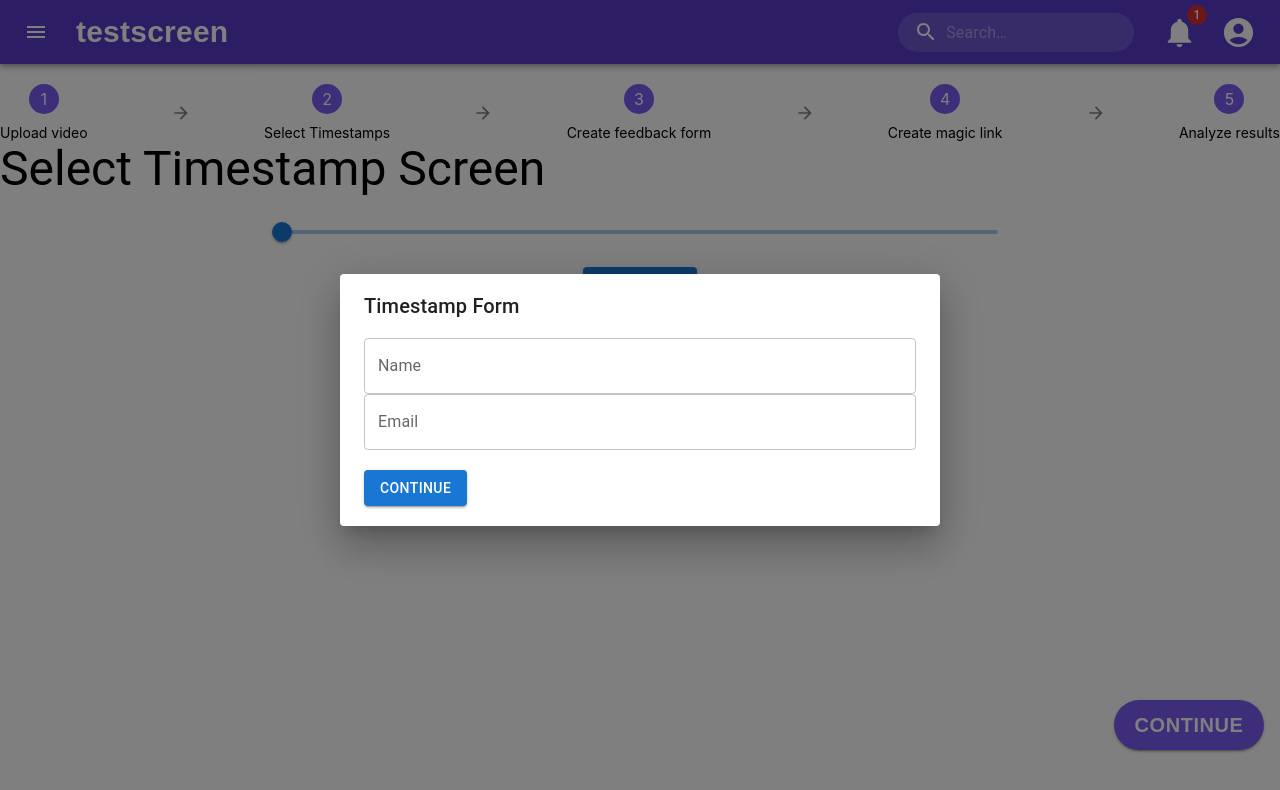
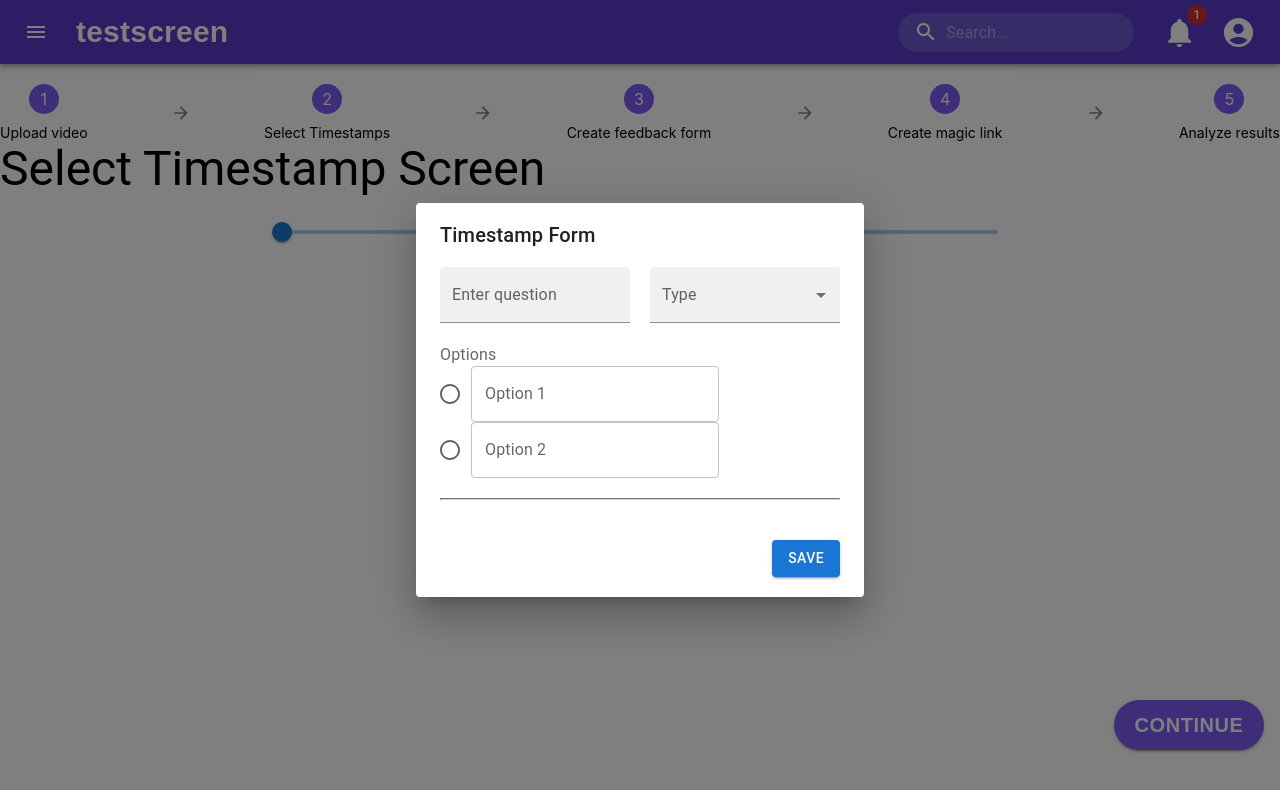
Before and after one commit to punsnprotons/testscreen, a React (Create React App) app: page /selecttime in a window 1280 px wide. Both pictures are taken after a click on the button "OPEN FORM". Shown: the top 790 px of the page. Built offline with nearby package versions, Linux system fonts and the light colour scheme.

Commit message:
Select Timestamp screen - Timestamp form creation and display

```diff
--- a/src/components/SelectTimestamps.js
+++ b/src/components/SelectTimestamps.js
@@ -3,25 +3,30 @@ import Demo from './subcomponents/Demo';
 import ScreenWrapper from './ScreenWrapper';
 import ProgressIndicator from './subcomponents/ProgressIndicator';
 import { useNavigate, useLocation } from 'react-router-dom';
-import { Typography, Slider, Button, Dialog, DialogTitle, DialogContent, TextField } from '@mui/material';
+import { Typography, Slider, Button, Dialog, DialogTitle, DialogContent, TextField, Box, List, ListItem, ListItemText, MenuItem } from '@mui/material';
+import { FormControl, FormLabel, RadioGroup, FormControlLabel, Radio, Checkbox, FormGroup } from '@mui/material';
+
+
 
 function SelectTimestamps() {
   const navigate = useNavigate();
   const location = useLocation();
   const { videoName, videoFile } = location.state || {};
   const [selectedTimestamp, setSelectedTimestamp] = useState(0);
+  const [isFormOpen, setFormOpen] = useState(false);
+  const [forms, setForms] = useState([]);
+  const [selectedType, setSelectedType] = useState('multipleChoice'); // or initialize with your default type
+  const [editingIndex, setEditingIndex] = useState(null); // Add this line
+
+
   const videoRef = useRef(null);
 
   const handleContinue = () => {
     navigate('/createform');
   };
 
-  // State for the popup form
-  const [isFormOpen, setFormOpen] = useState(false);
-
   const handleSliderChange = (event, newValue) => {
     setSelectedTimestamp(newValue);
-    // Set video player's current time based on the slider value
     if (videoRef.current) {
       videoRef.current.currentTime = (newValue / 100) * videoRef.current.duration;
     }
@@ -33,15 +38,35 @@ function SelectTimestamps() {
 
   const handleCloseForm = () => {
     setFormOpen(false);
+    setEditingIndex(null); // Reset editing index when closing the form
   };
 
-  const handleContinueWithForm = () => {
-    // Add logic to handle the form submission
-    // You can use selectedTimestamp in your submission logic
+  // Function to handle editing a form
+  const handleEditForm = (index) => {
+    setEditingIndex(index);
+    setFormOpen(true);
+  };
 
-    // Close the form after submission
+  const handleCreateForm = () => {
+    // Add logic to handle form creation or editing
+    const newForm = {
+      timestamp: selectedTimestamp,
+      question: 'Get the question value from the text field',
+      options: ['Option 1', 'Option 2'], // Get the options value from the text fields
+      // Add other form data as needed
+    };
+
+    if (editingIndex !== null) {
+      // If editing an existing form, replace the form at the editing index
+      const updatedForms = [...forms];
+      updatedForms[editingIndex] = newForm;
+      setForms(updatedForms);
+    } else {
+      // If creating a new form, add it to the forms array
+      setForms((prevForms) => [...prevForms, newForm]);
+    }
+
     handleCloseForm();
-    handleContinue();
   };
 
   return (
@@ -51,14 +76,13 @@ function SelectTimestamps() {
       <Typography variant="h3">Select Timestamp Screen</Typography>
 
       {videoFile && (
-        <div style={{ width: '70%', height: '40%', margin: 'auto' }}>
+        <div style={{ width: '70%', height: '40%', margin: 'auto', borderRadius: '20px', boxShadow: '0px 0px 10px 0px rgba(0,0,0,0.2)' }}>
           <video
             ref={videoRef}
             width="100%"
             height="100%"
             controls
             onTimeUpdate={() => {
-              // Update the slider value as the video plays
               if (videoRef.current) {
                 const currentTime = (videoRef.current.currentTime / videoRef.current.duration) * 100;
                 setSelectedTimestamp(currentTime);
@@ -71,7 +95,6 @@ function SelectTimestamps() {
         </div>
       )}
 
-      {/* Center-aligned Slider for selecting timestamp */}
       <div style={{ width: '70%', margin: 'auto', marginTop: '20px', display: 'flex', justifyContent: 'center' }}>
         <Slider
           value={selectedTimestamp}
@@ -82,26 +105,95 @@ function SelectTimestamps() {
         />
       </div>
 
-      {/* Center-aligned Button to open the popup form */}
       <div style={{ width: '70%', margin: 'auto', textAlign: 'center', marginTop: '20px' }}>
         <Button variant="contained" onClick={handleOpenForm}>
           Open Form
         </Button>
       </div>
 
-      {/* Popup form */}
       <Dialog open={isFormOpen} onClose={handleCloseForm}>
         <DialogTitle>Timestamp Form</DialogTitle>
-        <DialogContent>
-          {/* Add form fields as needed */}
-          <TextField label="Name" fullWidth />
-          <TextField label="Email" fullWidth />
-          {/* Add more form fields as needed */}
-          <Button variant="contained" onClick={handleContinueWithForm} style={{ marginTop: '20px' }}>
-            Continue
-          </Button>
+        <DialogContent style={{ width: '400px' }}>
+          {/* Row 1: Question Input and Type Dropdown */}
+          <div style={{ marginBottom: '20px', display: 'flex', gap: '20px' }}>
+            <TextField label="Enter question" fullWidth variant="filled" />
+            <TextField
+              select
+              label="Type"
+              fullWidth
+              variant="filled"
+            >
+              <MenuItem value="multipleChoice">Multiple Choice</MenuItem>
+              <MenuItem value="checkbox">Checkbox</MenuItem>
+              <MenuItem value="shortAnswer">Short Answer</MenuItem>
+            </TextField>
+          </div>
+
+          {/* Row 2: Options or TextField based on Type */}
+          <div style={{ marginBottom: '20px' }}>
+            {/* Conditionally render options or text field based on selected type */}
+            {selectedType === 'multipleChoice' && (
+              <>
+                <FormControl component="fieldset">
+                  <FormLabel component="legend">Options</FormLabel>
+                  <RadioGroup>
+                    <FormControlLabel value="option1" control={<Radio />} label={<TextField label="Option 1" fullWidth variant="outlined" />} />
+                    <FormControlLabel value="option2" control={<Radio />} label={<TextField label="Option 2" fullWidth variant="outlined" />} />
+                  </RadioGroup>
+                </FormControl>
+              </>
+            )}
+            {selectedType === 'checkbox' && (
+              <>
+                <FormControl component="fieldset">
+                  <FormLabel component="legend">Options</FormLabel>
+                  <FormGroup>
+                    <FormControlLabel control={<Checkbox />} label={<TextField label="Option 1" fullWidth variant="outlined" />} />
+                    <FormControlLabel control={<Checkbox />} label={<TextField label="Option 2" fullWidth variant="outlined" />} />
+                  </FormGroup>
+                </FormControl>
+              </>
+            )}
+            {selectedType === 'shortAnswer' && (
+              <TextField label="Answer" fullWidth variant="outlined" />
+            )}
+          </div>
+
+          {/* Row 3: Hairline */}
+          <hr style={{ borderColor: '#ccc', margin: '20px 0' }} />
+
+          {/* Row 4: Save Button */}
+          <div style={{ textAlign: 'right' }}>
+            <Button variant="contained" onClick={handleCreateForm} style={{ marginTop: '20px' }}>
+              Save
+            </Button>
+          </div>
         </DialogContent>
+
+
       </Dialog>
+
+      {/* Display saved forms */}
+      {forms.length > 0 && (
+        <Box mt={4}>
+          <Typography variant="h5">Saved Forms</Typography>
+          <List>
+            {forms.map((form, index) => (
+              <ListItem key={index}>
+                <ListItemText primary={`Timestamp: ${form.timestamp}`} />
+                <ListItemText primary={`Question: ${form.question}`} />
+                {form.options && (
+                  <ListItemText primary={`Options: ${form.options.join(', ')}`} />
+                )}
+                {/* Display other form data as needed */}
+                <Button variant="outlined" onClick={() => handleEditForm(index)}>
+                  Edit
+                </Button>
+              </ListItem>
+            ))}
+          </List>
+        </Box>
+      )}
     </ScreenWrapper>
   );
 }
```
